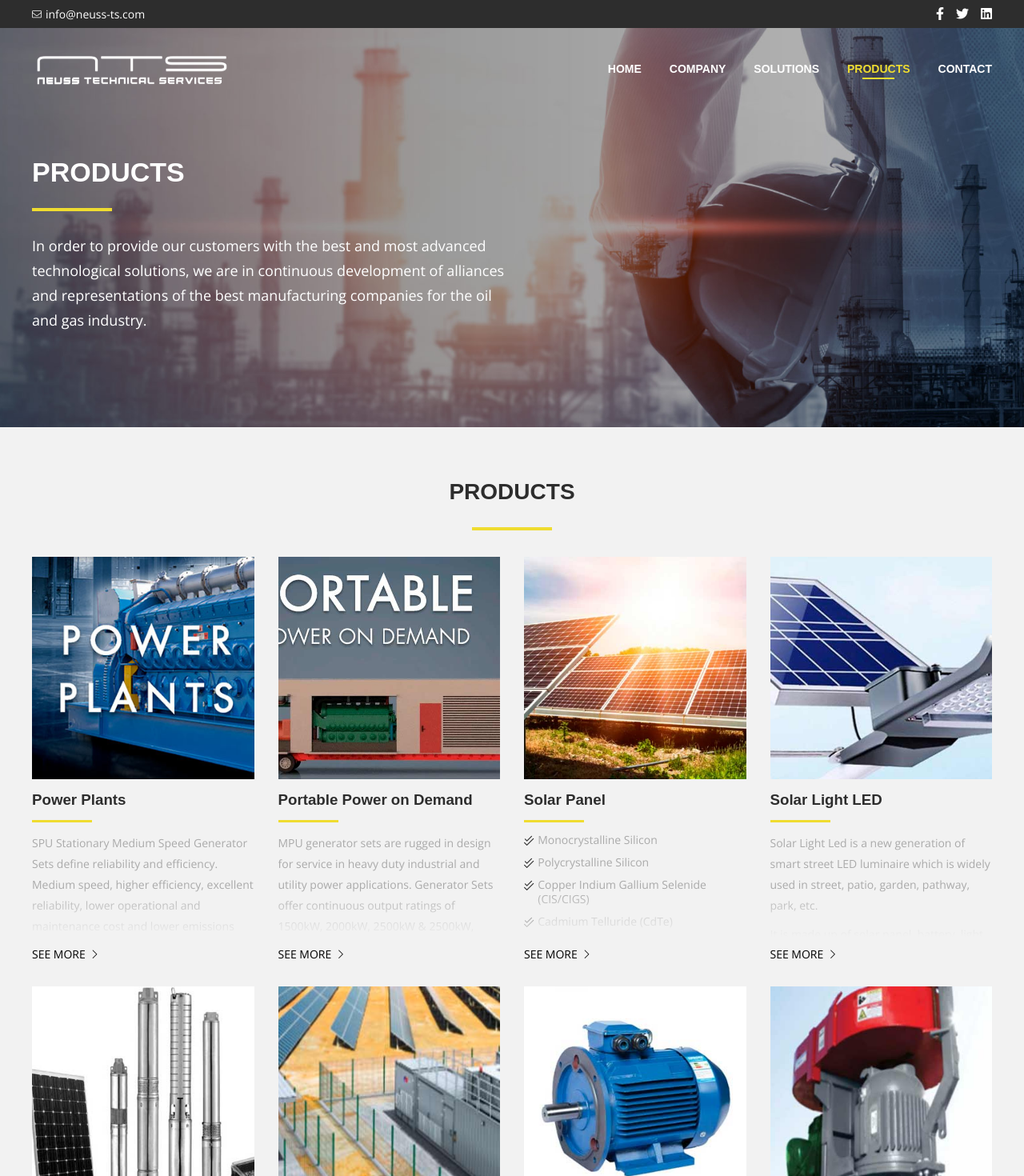
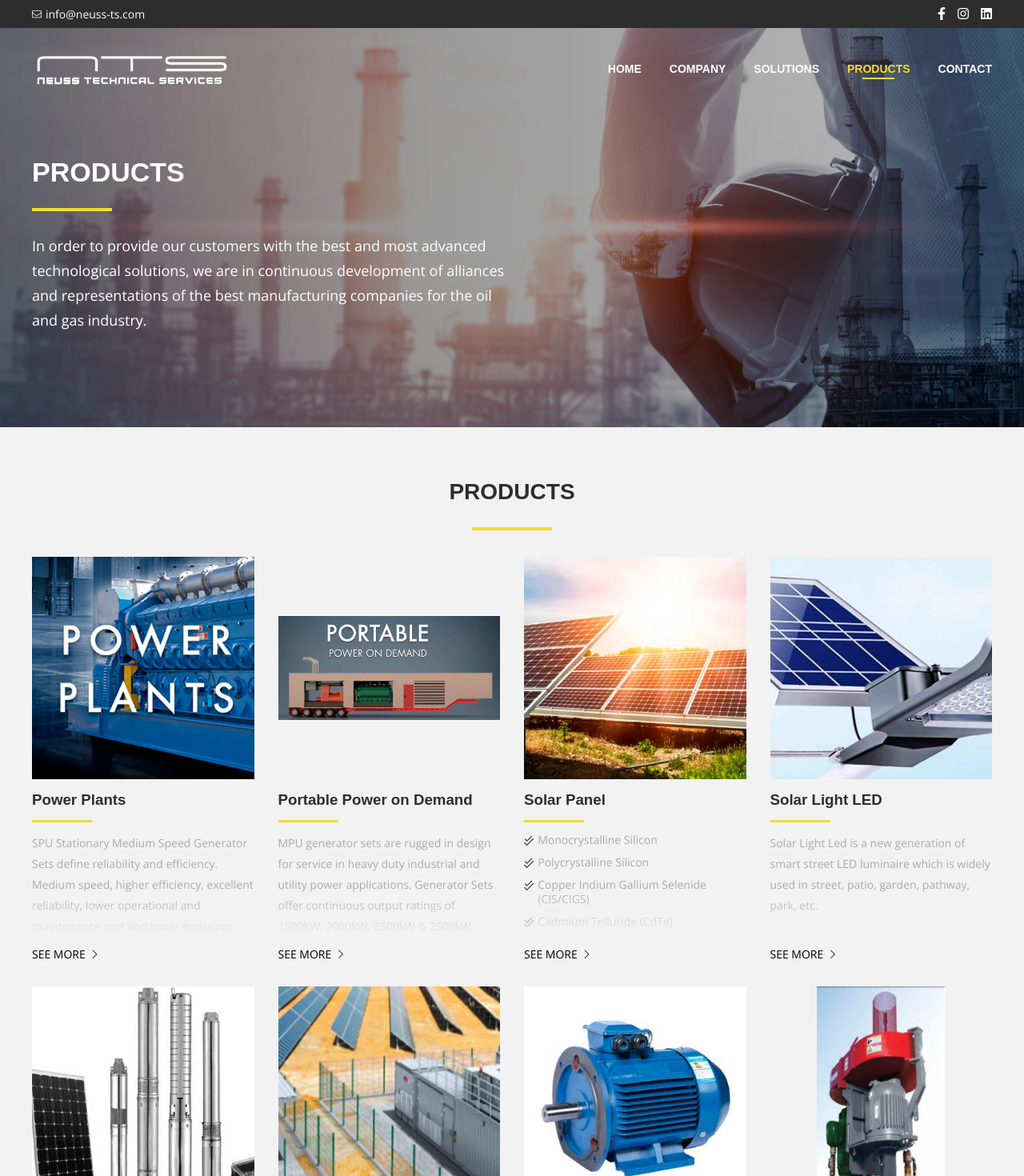
Before and after one commit to davecast/neussts, a Vue app: page /products in a window 1280 px wide. Shown: the top 1470 px of the page at 80% size. Built offline with nearby package versions, Linux system fonts and the light colour scheme; a web font is replaced by a local one; what @saeris/vue-spinners would draw is missing.

Commit message:
Add new options to slide component, and add social links

```diff
--- a/src/components/Footer.vue
+++ b/src/components/Footer.vue
@@ -35,7 +35,12 @@
           </div>
           <div class="grid__item">
             <h3 class="footer__title text--white mb--x2">social media</h3>
-            <Social alignItems="right" />
+            <Social
+              facebook="https://www.facebook.com/Neuss-Techical-Services-Inc-106581107673074"
+              instagram="https://www.instagram.com/neuss_ts_inc/"
+              linkedin="https://www.linkedin.com/company/neuss-technical-services/"
+              alignItems="right"
+            />
           </div>
         </section>
       </div>
--- a/src/components/Header.vue
+++ b/src/components/Header.vue
@@ -5,9 +5,9 @@
         <div class="header__content">
           <Flags />
           <Social
-            facebook="https://www.facebook.com/"
-            twitter="https://twitter.com/"
-            linkeding="https://www.linkedin.com/"
+            facebook="https://www.facebook.com/Neuss-Techical-Services-Inc-106581107673074"
+            instagram="https://www.instagram.com/neuss_ts_inc/"
+            linkedin="https://www.linkedin.com/company/neuss-technical-services/"
           />
         </div>
       </div>
--- a/src/components/Product.vue
+++ b/src/components/Product.vue
@@ -77,6 +77,9 @@ export default {
   object-fit: cover;
   object-position: center;
   height: 100%;
+}
+.image__contain .image img {
+  object-fit: contain;
 }
 .title {
   position: relative;
--- a/src/components/Slider.vue
+++ b/src/components/Slider.vue
@@ -26,12 +26,27 @@ export default {
     },
     timeDelay: {
       type: Number,
+      default: 600
+    },
+    timeStart: {
+      type: Number,
       default: 3000
+    },
+    velocity: {
+      type: Number,
+      default: 15
+    },
+    infinite: {
+      type: Boolean,
+      default: function() {
+        return false;
+      }
     }
   },
   data() {
     return {
-      interation: ""
+      interation: "",
+      marginStart: 0
     };
   },
   methods: {
@@ -59,21 +74,47 @@ export default {
       this.interation = setInterval(() => {
         this.handleMove();
       }, this.timeDelay);
+    },
+    handleInfinitePlay() {
+      this.interation = setInterval(() => {
+        if (this.marginStart == 153) {
+          //$brandCarousel.insertBefore( $brandCarousel.firstElementChild, $brandCarousel.lastElementChild.nextSibling);
+          this.$refs.dcSlider.insertBefore(
+            this.$refs.dcSlider.firstElementChild,
+            this.$refs.dcSlider.lastElementChild.nextSibling
+          );
+          this.marginStart = this.marginStart - 153;
+        }
+        this.marginStart += 1;
+        this.$refs.dcSlider.style.marginLeft = `-${this.marginStart}px`;
+      }, this.velocity);
+    },
+    infinitePlay() {
+      this.interation = setInterval(() => {
+        clearInterval(this.interation);
+        this.handleInfinitePlay();
+      }, this.timeStart);
     }
   },
   created() {
     if (this.pictures.length > 0) {
+      if (this.infinite) {
+        this.infinitePlay();
+      } else {
         this.handlePlay();
+      }
     }
   },
   mounted() {
     this.$refs.dcSlider.style.gridTemplate = `1fr / repeat(${this.$refs.dcSlider.children.length}, 134px)`;
     this.$refs.dcSlider.style.gridGap = `20px`;
+    if (!this.infinite) {
       this.$refs.dcSlider.style.marginLeft = `-154px`;
       this.$refs.dcSlider.insertBefore(
         this.$refs.dcSlider.lastElementChild,
         this.$refs.dcSlider.firstElementChild
       );
+    }
   },
   beforeDestroy() {
     this.handleClear();
@@ -88,9 +129,11 @@ export default {
   margin-right: auto;
   padding: 20px;
   overflow: hidden;
+  position: relative;
 }
 .brand__carousel--content {
   display: grid;
+  position: relative;
 }
 .brand__carousel--list {
   width: 134px;
--- a/src/components/Social.vue
+++ b/src/components/Social.vue
@@ -1,17 +1,17 @@
 <template>
   <ul class="social">
     <li :style="styleLi">
-      <a :href="facebook">
+      <a :href="facebook" target="_blank">
         <i class="wz-icon wz-facebook"></i>
       </a>
     </li>
     <li :style="styleLi">
-      <a :href="twitter">
-        <i class="wz-icon wz-twitter-brands"></i>
+      <a :href="instagram" target="_blank">
+        <i class="wz-icon wz-instagram"></i>
       </a>
     </li>
     <li :style="styleLi">
-      <a :href="linkedin">
+      <a :href="linkedin" target="_blank">
         <i class="wz-icon wz-linkedin-brands"></i>
       </a>
     </li>
@@ -25,7 +25,7 @@ export default {
     facebook: {
       type: String
     },
-    twitter: {
+    instagram: {
       type: String
     },
     linkedin: {
--- a/src/views/Home.vue
+++ b/src/views/Home.vue
@@ -70,6 +70,7 @@
         </p>
         <Slider
           class="mb--x3"
+          infinite
           :pictures="[
             '/headstage/ansi.png',
             '/headstage/apiq.png',
--- a/src/views/Products.vue
+++ b/src/views/Products.vue
@@ -36,7 +36,11 @@
               engine/generator controls and alarm panels.
             </p>
           </Product>
-          <Product image="products/2.jpg" title="Portable Power on Demand">
+          <Product
+            class="image__contain"
+            image="products/2.jpg"
+            title="Portable Power on Demand"
+          >
             <p class="text--small mb--x1">
               MPU generator sets are rugged in design for service in heavy duty
               industrial and utility power applications. Generator Sets offer
@@ -164,7 +168,11 @@ batteries are recyclable"
               can be changed easily
             </p>
           </Product>
-          <Product image="products/8.jpg" title="PCP Drive Head">
+          <Product
+            class="image__contain"
+            image="products/8.jpg"
+            title="PCP Drive Head"
+          >
             <p class="text--small mb--x1">
               The Rod Driven System for progressive cavity pump (PCP) in that
               the downhole positive displacement rotary gear pump is driven by a
```
Also changed, not shown: src/assets/products/10.jpg. Lines whose indentation alone changed are shown as unchanged.
